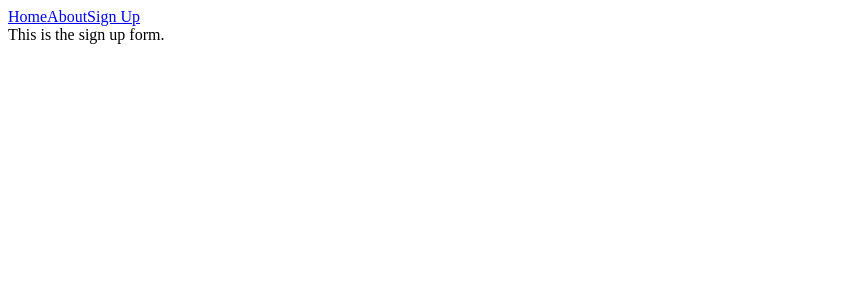
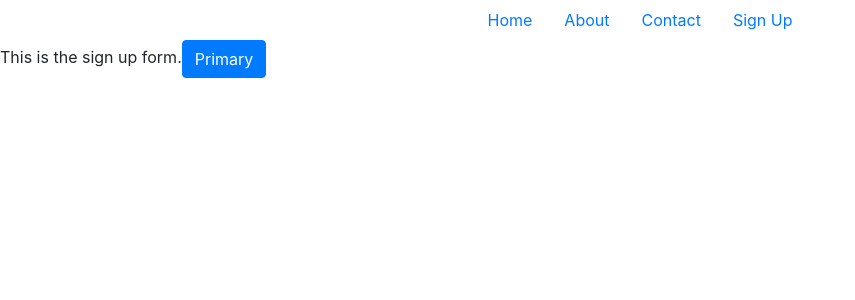
Before and after one commit to aidenwaring/equipped-frontend, a React (Create React App) app: page /signup in a window 1280 px wide. Shown: the top 300 px of the page, without its empty margins (0-855 px from the left). Built offline with nearby package versions, Linux system fonts and the light colour scheme.

Commit message:
Added React-Bootstrap to project. Included React Bootstrap styled nav that response to React Router. Added Carousel for testing on Home page contents.

```diff
--- a/package.json
+++ b/package.json
@@ -6,7 +6,9 @@
     "@testing-library/jest-dom": "^4.2.4",
     "@testing-library/react": "^9.3.2",
     "@testing-library/user-event": "^7.1.2",
+    "bootstrap": "^4.5.0",
     "react": "^16.13.1",
+    "react-bootstrap": "^1.2.2",
     "react-dom": "^16.13.1",
     "react-router-dom": "^5.2.0",
     "react-scripts": "3.4.1",
--- a/src/App.jsx
+++ b/src/App.jsx
@@ -1,19 +1,21 @@
 import React from 'react'
+import { BrowserRouter, Route, Link } from 'react-router-dom'
 import Navbar from './components/Navbar'
 import HomeView from './components/HomeView'
-
-import { BrowserRouter, Route, Link } from 'react-router-dom'
 import SignUp from './components/SignUp'
 import About from './components/About'
+import Contact from './components/Contact'
+
+
 
 const App = () => {
   return (
     <div >
       <BrowserRouter>
-
         <Navbar />
         <Route exact path='/' component={HomeView} />
         <Route exact path='/about' component={About} />
+        <Route exact path='/contact' component={Contact} />
         <Route exact path='/signup' component={SignUp} />
       </BrowserRouter>
     </div>
--- /dev/null
+++ b/src/components/Contact.jsx
@@ -0,0 +1,9 @@
+import React from 'react'
+
+export default function Contact() {
+    return (
+        <div>
+            Contact Us
+        </div>
+    )
+}
--- a/src/components/HomeView.jsx
+++ b/src/components/HomeView.jsx
@@ -1,9 +1,55 @@
-import React from 'react'
+
+import React, { useState } from 'react';
+
+
+import Carousel from 'react-bootstrap/Carousel'
 
 export default function HomeView() {
+    const [index, setIndex] = useState(0);
+
+    const handleSelect = (selectedIndex, e) => {
+      setIndex(selectedIndex);
+    };
+
     return (
-        <div>
-            HomeView
-        </div>
-    )
-}
+      <Carousel activeIndex={index} onSelect={handleSelect}>
+        <Carousel.Item>
+          <img
+            className="d-block w-100"
+            src="holder.js/800x400?text=First slide&bg=373940"
+            alt="First slide"
+          />
+          <Carousel.Caption>
+            <h3>First slide label</h3>
+            <p>Nulla vitae elit libero, a pharetra augue mollis interdum.</p>
+          </Carousel.Caption>
+        </Carousel.Item>
+        <Carousel.Item>
+          <img
+            className="d-block w-100"
+            src="holder.js/800x400?text=Second slide&bg=282c34"
+            alt="Second slide"
+          />
+
+          <Carousel.Caption>
+            <h3>Second slide label</h3>
+            <p>Lorem ipsum dolor sit amet, consectetur adipiscing elit.</p>
+          </Carousel.Caption>
+        </Carousel.Item>
+        <Carousel.Item>
+          <img
+            className="d-block w-100"
+            src="holder.js/800x400?text=Third slide&bg=20232a"
+            alt="Third slide"
+          />
+
+          <Carousel.Caption>
+            <h3>Third slide label</h3>
+            <p>
+              Praesent commodo cursus magna, vel scelerisque nisl consectetur.
+            </p>
+          </Carousel.Caption>
+        </Carousel.Item>
+      </Carousel>
+    );
+  }
--- a/src/components/Navbar.jsx
+++ b/src/components/Navbar.jsx
@@ -1,12 +1,32 @@
-import React from 'react'
-import { Link } from 'react-router-dom'
+import React from "react";
+import { Link } from "react-router-dom";
+
+import Nav from 'react-bootstrap/Nav'
 
 export default function Navbar() {
-    return (
-        <nav>
-          <Link to='/'>Home</Link>
-          <Link to='/about'>About</Link>
-          <Link to='/signup'>Sign Up</Link>
-        </nav>
-    )
+  return (
+    <>
+     {/* <nav>
+       <Link to='/'>Home</Link>
+       <Link to='/about'>About</Link>
+       <Link to='/contact'>Contact Us</Link>
+       <Link to='/signup'>Sign Up</Link>
+     </nav> */}
+
+    <Nav className="justify-content-center" activeKey="/home">
+        <Nav.Item>
+            <Link className="nav-link" to='/'>Home</Link>
+        </Nav.Item>
+        <Nav.Item>
+            <Link className="nav-link" to='/about'>About</Link>
+        </Nav.Item>
+        <Nav.Item>
+            <Link className="nav-link" to='/contact'>Contact</Link>
+        </Nav.Item>
+        <Nav.Item>
+            <Link className="nav-link" to='/signup'>Sign Up</Link>
+        </Nav.Item>
+    </Nav>
+  </>
+  );
 }
--- a/src/components/SignUp.jsx
+++ b/src/components/SignUp.jsx
@@ -1,9 +1,14 @@
 import React from 'react'
+
+import Button from 'react-bootstrap/Button'
+
 
 export default function SignUp() {
     return (
         <div>
             This is the sign up form.
+
+            <Button variant="primary">Primary</Button>{' '}
         </div>
     )
 }
--- a/src/index.js
+++ b/src/index.js
@@ -4,6 +4,8 @@ import App from './App';
 
 import { BrowserRouter, Route } from 'react-router-dom'
 
+import 'bootstrap/dist/css/bootstrap.min.css';
+
 ReactDOM.render(
 <BrowserRouter>
     <App />
```
Also changed, not shown: src/styles.css (added), 1 other file (tests, documents, lock files or other folders).
